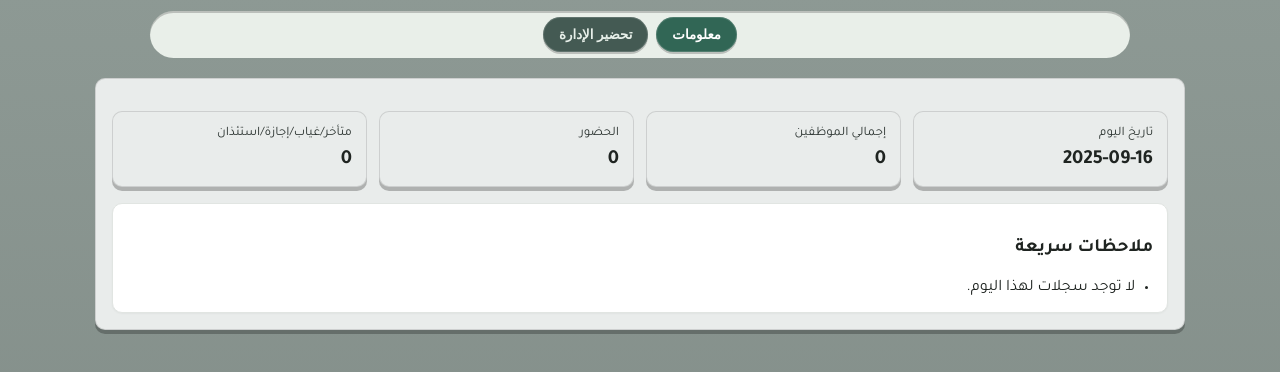
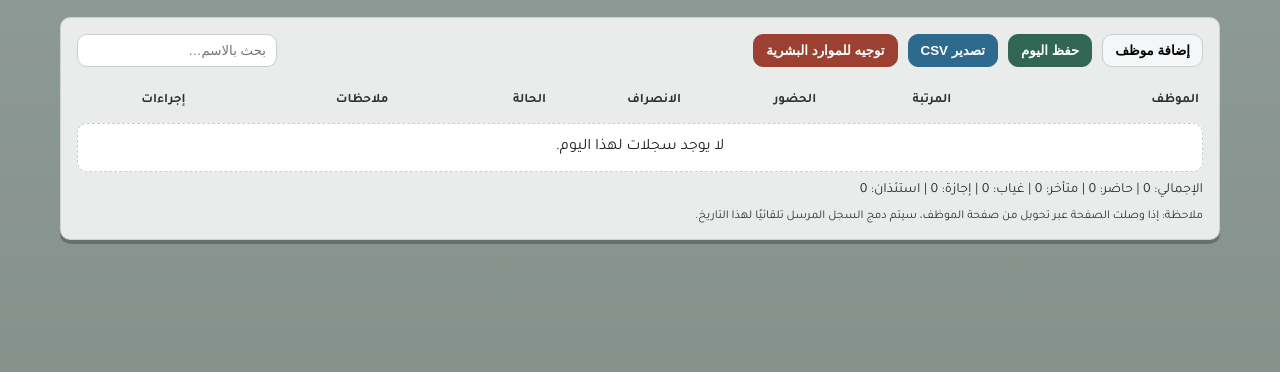
Before and after one commit to om909ar/omar-ibra, a plain HTML site: page manager.html in a window 1280 px wide. Shown: the part 58-430 px from the top of the page. Drawn offline with Linux system fonts and the light colour scheme.

Commit message:
Update manager.html

```diff
--- a/manager.html
+++ b/manager.html
@@ -22,25 +22,7 @@
     padding:8px 10px;border:1px solid #d5d8dc;border-radius:999px;background:#e9efe9;min-width:160px
   }
 
-  /* تبويبات */
-  .tabs{
-    display:flex; gap:8px; justify-content:center; align-items:center;
-    margin:14px auto 10px; padding:6px;
-    background:#e9efe9; border-radius:999px;
-    width:min(980px,94%); box-shadow:0 2px 0 rgba(0,0,0,.2) inset;
-  }
-  .tab{
-    border:0; cursor:pointer; padding:10px 16px; border-radius:999px;
-    background:#445a53; color:#e7efe9; font-weight:600;
-    box-shadow:inset 0 0 0 1px rgba(255,255,255,.15), 0 2px 0 rgba(0,0,0,.2);
-  }
-  .tab.is-active{ background:#316655; color:#fff }
-
-  .tabs-content{ width:min(1100px,94%); margin:0 auto }
-  .tab-panel{ display:none }
-  .tab-panel.is-active{ display:block }
-
-  /* بطاقة/لوحة */
+  /* لوحة */
   .panel{
     background:#e9eceb;border:1px solid rgba(0,0,0,.12);border-radius:10px;padding:16px;
     box-shadow:0 4px 0 rgba(0,0,0,.25);margin-top:20px
@@ -70,24 +52,10 @@
   .sum{margin-top:10px;font-size:14px;color:#2b3330}
   .hint{font-size:12px;color:#2b3330;margin-top:10px}
 
-  /* بطاقات معلومات */
-  .cards{ display:grid; grid-template-columns:repeat(4, minmax(160px,1fr)); gap:12px; margin:16px 0 }
-  .card{
-    background:#e9eceb; border:1px solid rgba(0,0,0,.12); border-radius:10px;
-    box-shadow:0 4px 0 rgba(0,0,0,.25); padding:14px;
-  }
-  .card-title{ font-size:13px; color:#2b3330; margin-bottom:6px }
-  .card-value{ font-size:20px; font-weight:700 }
-
-  .info-block{ background:#fff; border:1px solid #e1e5e2; border-radius:10px; padding:14px; box-shadow:0 1px 2px rgba(0,0,0,.04) }
-  .list{ margin:0; padding:0 18px }
-
   /* توست */
   .toast{position:fixed;inset-inline:0;bottom:16px;display:flex;justify-content:center;pointer-events:none;z-index:9999}
   .toast span{background:#111;color:#fff;padding:10px 14px;border-radius:10px;opacity:0;transform:translateY(10px);transition:.2s}
   .toast.show span{opacity:1;transform:none}
-
-  @media (max-width:920px){ .cards{ grid-template-columns:repeat(2, minmax(160px,1fr)) } }
 </style>
 </head>
 <body>
@@ -104,44 +72,6 @@
     </div>
   </header>
 
-  <!-- التبويبات -->
-  <nav class="tabs" role="tablist" aria-label="مدير">
-    <button class="tab is-active" role="tab" aria-selected="true" data-tab="info">معلومات</button>
-    <button class="tab" role="tab" aria-selected="false" data-tab="attend">تحضير الإدارة</button>
-  </nav>
-
-  <main class="tabs-content">
-    <!-- تبويب: معلومات -->
-    <section id="tab-info" class="tab-panel is-active" role="tabpanel" aria-labelledby="tab-info">
-      <section class="panel">
-        <div class="cards">
-          <div class="card">
-            <div class="card-title">تاريخ اليوم</div>
-            <div class="card-value" id="infoDate">—</div>
-          </div>
-          <div class="card">
-            <div class="card-title">إجمالي الموظفين</div>
-            <div class="card-value" id="infoTotal">—</div>
-          </div>
-          <div class="card">
-            <div class="card-title">الحضور</div>
-            <div class="card-value" id="infoPresent">—</div>
-          </div>
-          <div class="card">
-            <div class="card-title">متأخر/غياب/إجازة/استئذان</div>
-            <div class="card-value" id="infoOther">—</div>
-          </div>
-        </div>
-
-        <div class="info-block">
-          <h3>ملاحظات سريعة</h3>
-          <ul id="infoNotes" class="list"></ul>
-        </div>
-      </section>
-    </section>
-
-    <!-- تبويب: تحضير الإدارة -->
-    <section id="tab-attend" class="tab-panel" role="tabpanel" aria-labelledby="tab-attend">
   <section class="panel">
     <div class="toolbar">
       <button id="addRow" class="btn ghost">إضافة موظف</button>
@@ -172,46 +102,25 @@
     <div id="summary" class="sum">الإجمالي: 0 | حاضر: 0 | متأخر: 0 | غياب: 0 | إجازة: 0 | استئذان: 0</div>
     <div class="hint">ملاحظة: إذا وصلت الصفحة عبر تحويل من صفحة الموظف، سيتم دمج السجل المرسل تلقائيًا لهذا التاريخ.</div>
   </section>
-    </section>
-  </main>
 </div>
 
 <div class="toast" id="toast"><span></span></div>
 
 <script>
 (function(){
-  /* ========== تبويبات ========== */
-  const $ = (s,p=document)=>p.querySelector(s);
-  const $$ = (s,p=document)=>Array.from(p.querySelectorAll(s));
-  const tabs = $$('.tab');
-  const panels = { info: $('#tab-info'), attend: $('#tab-attend') };
-
-  function activate(name){
-    tabs.forEach(t=>{
-      const on = t.dataset.tab===name;
-      t.classList.toggle('is-active', on);
-      t.setAttribute('aria-selected', on?'true':'false');
-    });
-    Object.entries(panels).forEach(([k,el])=>{
-      el.classList.toggle('is-active', k===name);
-    });
-    localStorage.setItem('mgr:view', name);
-    if(name==='info') refreshInfo(); // حدّث “معلومات” عند فتحها
-  }
-  tabs.forEach(t=> t.addEventListener('click', ()=> activate(t.dataset.tab)));
-
-  /* ========== مفاتيح التخزين ========== */
+  // مفاتيح التخزين
   const MGR_KEY = 'mgr_records_v1';      // سجلات المدير: { 'YYYY-MM-DD': [rows] }
   const DEPT_KEY = 'mgr_dept';           // اسم الإدارة الافتراضي
   const FINAL_KEY = 'mgr_finalized_v1';  // حالات التوجيه HR لكل يوم
 
-  /* ========== عناصر عامة ========== */
+  // عناصر DOM
   const dayEl = document.getElementById('day');
   const deptEl = document.getElementById('dept');
   const tbody = document.getElementById('tbody');
   const empty = document.getElementById('empty');
   const summary = document.getElementById('summary');
   const searchEl = document.getElementById('search');
+
   const addRowBtn = document.getElementById('addRow');
   const saveBtn = document.getElementById('saveDay');
   const exportBtn = document.getElementById('exportCSV');
@@ -221,17 +130,19 @@
   const pad = n => String(n).padStart(2,'0');
   const todayISO = ()=>{ const d=new Date(); return `${d.getFullYear()}-${pad(d.getMonth()+1)}-${pad(d.getDate())}`; };
 
+  // تخزين/قراءة JSON
   const load = (k, fb)=> { try{return JSON.parse(localStorage.getItem(k) || fb);}catch(_){return JSON.parse(fb);} };
   const save = (k, obj)=> localStorage.setItem(k, JSON.stringify(obj));
 
-  /* ========== تاريخ و إدارة ========== */
+  // تهيئة التاريخ من URL أو اليوم
   const params = new URLSearchParams(location.search);
   dayEl.value = params.get('date') || todayISO();
 
+  // تهيئة الإدارة
   deptEl.value = localStorage.getItem(DEPT_KEY) || '';
   deptEl.addEventListener('input', ()=> localStorage.setItem(DEPT_KEY, deptEl.value));
 
-  /* ========== دوال سجلات اليوم ========== */
+  // قراءة/كتابة يوم
   function getDayRows(date){
     const all = load(MGR_KEY, '{}');
     return all[date] || [];
@@ -242,7 +153,7 @@
     save(MGR_KEY, all);
   }
 
-  /* ========== دمج سجل وارد من صفحة الموظف ========== */
+  // دمج سجل وارد من صفحة الموظف (sessionStorage)
   function mergeIncoming(){
     const raw = sessionStorage.getItem('last_attendance_payload');
     if(!raw) return false;
@@ -265,7 +176,7 @@
         id: crypto.randomUUID(),
         name, rank,
         hudur, insiraf,
-        status: '',
+        status: '', // يحددها المدير
         note: ''
       });
     }
@@ -274,7 +185,7 @@
     return true;
   }
 
-  /* ========== بناء صف الجدول ========== */
+  // بناء صف
   function buildRow(r){
     const tr = document.createElement('tr');
     tr.dataset.id = r.id;
@@ -311,6 +222,7 @@
     const del = document.createElement('button'); del.className='btn ghost'; del.textContent='حذف';
     tdAct.appendChild(del);
 
+    // حفظ فوري عند التغيير
     [inName,inRank,inHud,inIns,sel,inNote].forEach(el=>{
       el.addEventListener('change', ()=> {
         const rows = getDayRows(dayEl.value);
@@ -324,7 +236,6 @@
           rows[i].note = inNote.value.trim();
           setDayRows(dayEl.value, rows);
           renderSummary(rows);
-          if(currentTab()==='info') refreshInfo();
         }
       });
     });
@@ -334,14 +245,13 @@
       rows = rows.filter(x=>x.id!==r.id);
       setDayRows(dayEl.value, rows);
       render();
-      if(currentTab()==='info') refreshInfo();
     });
 
     tr.append(tdName,tdRank,tdHud,tdIns,tdSt,tdNote,tdAct);
     return tr;
   }
 
-  /* ========== رسم الجدول والملخص ========== */
+  // رسم الجدول
   function render(){
     const q = searchEl.value.trim();
     const rows = getDayRows(dayEl.value);
@@ -367,49 +277,15 @@
     summary.textContent = `الإجمالي: ${total} | حاضر: ${count('حاضر')} | متأخر: ${count('متأخر')} | غياب: ${count('غياب')} | إجازة: ${count('إجازة')} | استئذان: ${count('استئذان')}`;
   }
 
-  /* ========== تبويب "معلومات" ========== */
-  const infoDate = $('#infoDate');
-  const infoTotal = $('#infoTotal');
-  const infoPresent = $('#infoPresent');
-  const infoOther = $('#infoOther');
-  const infoNotes = $('#infoNotes');
-
-  function refreshInfo(){
-    const rows = getDayRows(dayEl.value);
-    const total = rows.length;
-    const present = rows.filter(r=>r.status==='حاضر').length;
-    const other = total - present;
-
-    infoDate.textContent = dayEl.value;
-    infoTotal.textContent = total || '0';
-    infoPresent.textContent = present || '0';
-    infoOther.textContent = other || '0';
-
-    infoNotes.innerHTML = '';
-    const li = document.createElement('li');
-    if(total===0){
-      li.textContent = 'لا توجد سجلات لهذا اليوم.';
-    }else if(present===total){
-      li.textContent = 'جميع الموظفين حاضرين ✅';
-    }else{
-      li.textContent = 'هناك حالات تحتاج مراجعة (متأخر/غياب/إجازة/استئذان) ⚠️';
-    }
-    infoNotes.appendChild(li);
-  }
-
-  /* ========== أحداث عامة ========== */
-  const currentTab = ()=> localStorage.getItem('mgr:view') || 'info';
-
-  dayEl.addEventListener('change', ()=> { render(); if(currentTab()==='info') refreshInfo(); });
-
-  searchEl && searchEl.addEventListener('input', ()=> render());
+  // أحداث عامة
+  dayEl.addEventListener('change', ()=> { render(); });
+  searchEl.addEventListener('input', ()=> render());
 
   addRowBtn.addEventListener('click', ()=>{
     const rows = getDayRows(dayEl.value);
     rows.push({ id: crypto.randomUUID(), name:'', rank:'', hudur:'', insiraf:'', status:'', note:'' });
     setDayRows(dayEl.value, rows);
     render();
-    if(currentTab()==='info') refreshInfo();
   });
 
   saveBtn.addEventListener('click', ()=>{ toast('تم حفظ اليوم.'); });
@@ -438,15 +314,9 @@
     toast('تم التوجيه للموارد البشرية 🎯');
   });
 
-  /* ========== بدء التشغيل ========== */
-  // تفعيل التبويب المفضل (افتراضي معلومات)
-  activate(localStorage.getItem('mgr:view') || 'info');
-
-  // دمج سجل وارد ثم ارسم
+  // دمج السجل الوارد (إن وجد) ثم ارسم
   mergeIncoming();
   render();
-  // لو التبويب الحالي معلومات، حدّثه الآن
-  if((localStorage.getItem('mgr:view') || 'info')==='info') refreshInfo();
 })();
 </script>
 </body>
```
Lines whose indentation alone changed are shown as unchanged.
